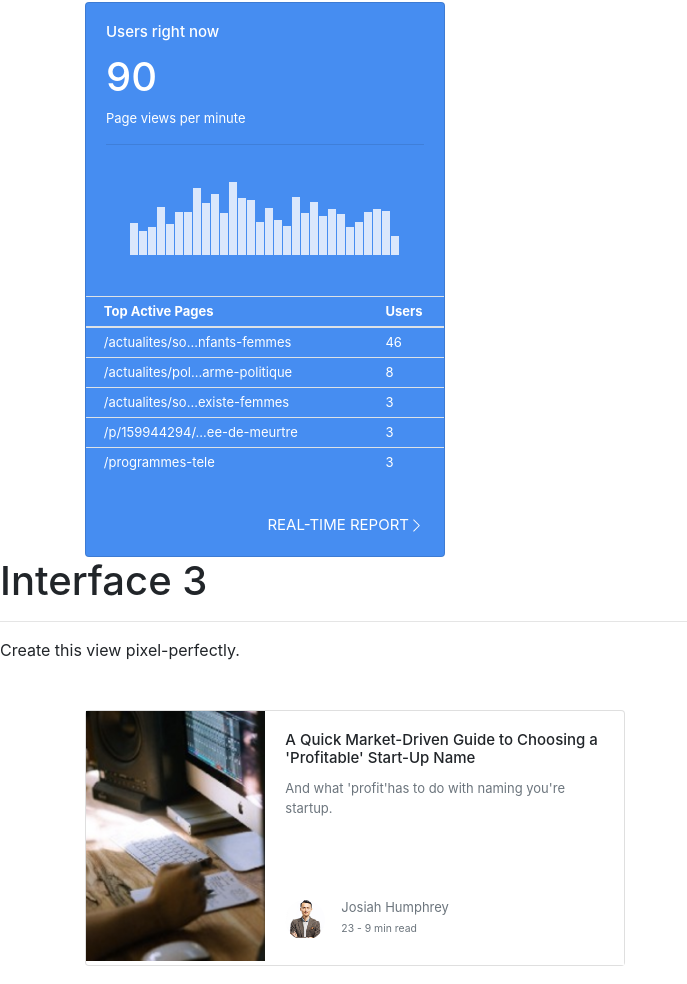
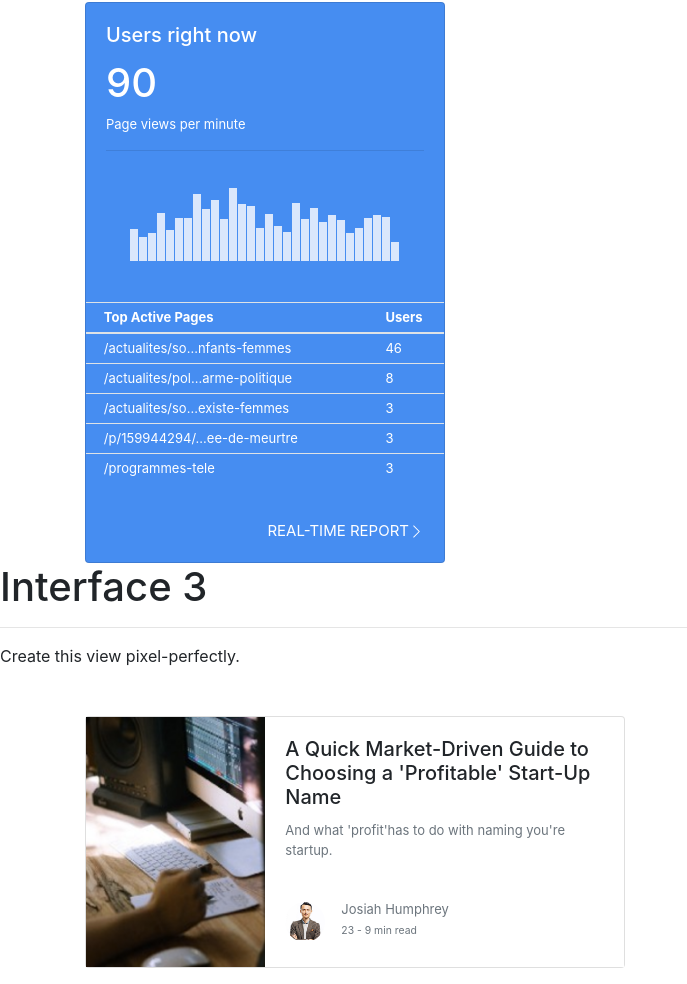
Before and after one commit to Gian1984/Learn-CSS-Integration, a website: page index.html in a window 1280 px wide. Shown: the part 701-1685 px from the top of the page, without its empty margins (0-687 px from the left). Drawn offline with Linux system fonts and the light colour scheme.

Commit message:
fixing some text size

```diff
--- a/index.html
+++ b/index.html
@@ -111,10 +111,10 @@
                 </div>
                 <div class="col-md-8">
                     <div class="card-body">
-                        <h5 class="card-title">A Quick Market-Driven Guide to Choosing a 'Profitable' Start-Up Name</h5>
+                        <h1 class="card-title">A Quick Market-Driven Guide to Choosing a 'Profitable' Start-Up Name</h1>
                         <p class="card-text text-secondary">And what 'profit'has to do with naming you're startup.</p>
                     </div>
-                    <div class="card-text pmd-list border-0 mt-5">
+                    <div class="card-text pmd-list border-0 mt-2">
                         <div class="list-group-item d-flex border-0">
                             <div class="pmd-avatar-list-img">
                                 <img src="img3/man.png" alt="man" class="img-fluid">
--- a/scss/main.scss
+++ b/scss/main.scss
@@ -60,3 +60,9 @@ $primary:#468df1 !default;
         font-size: 13px;
     }
 }
+
+.card-body {
+    .card-title {
+        font-size: 20px;
+    }
+}
```
Also changed, not shown: css/main.min.css.
